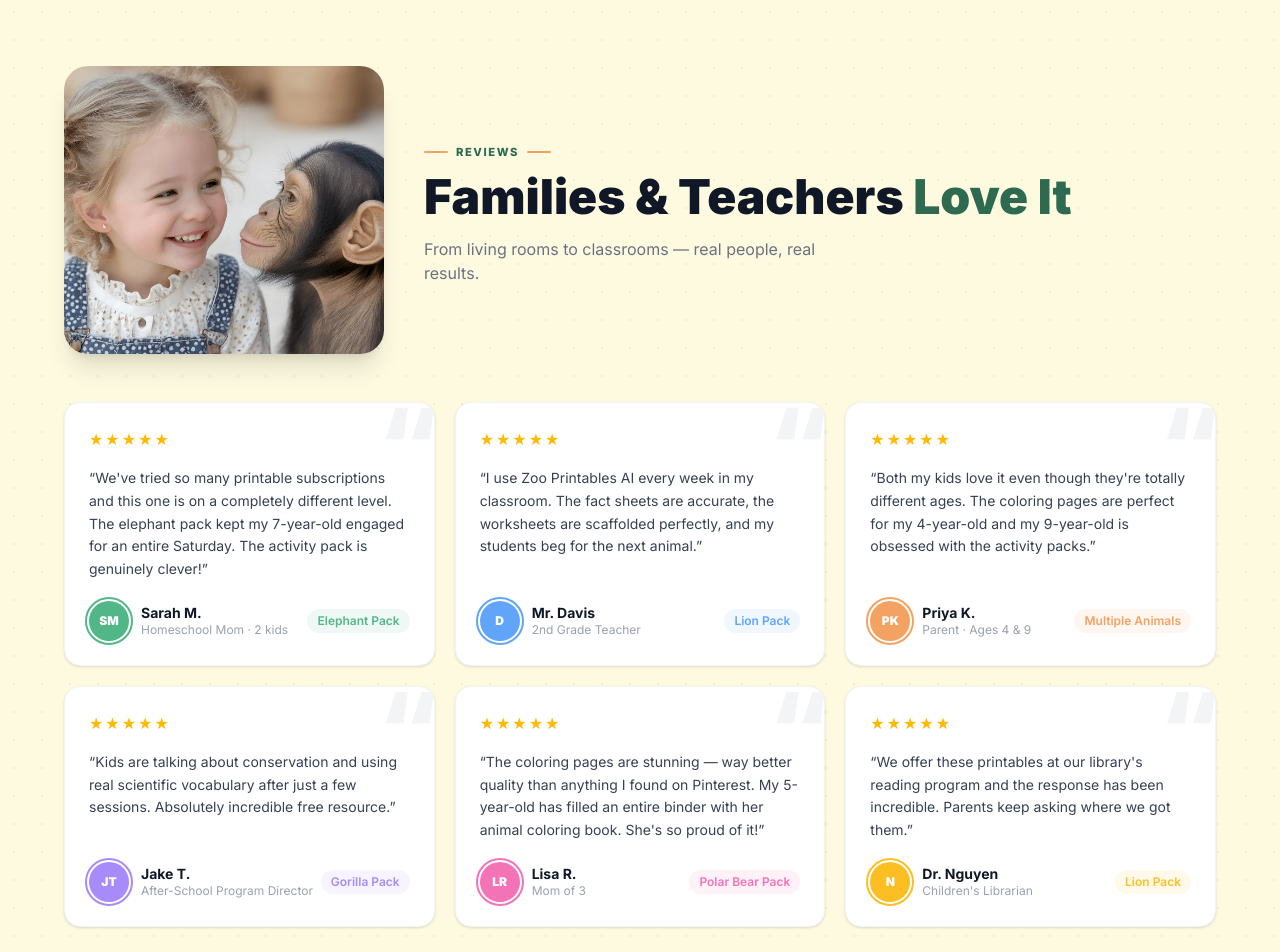
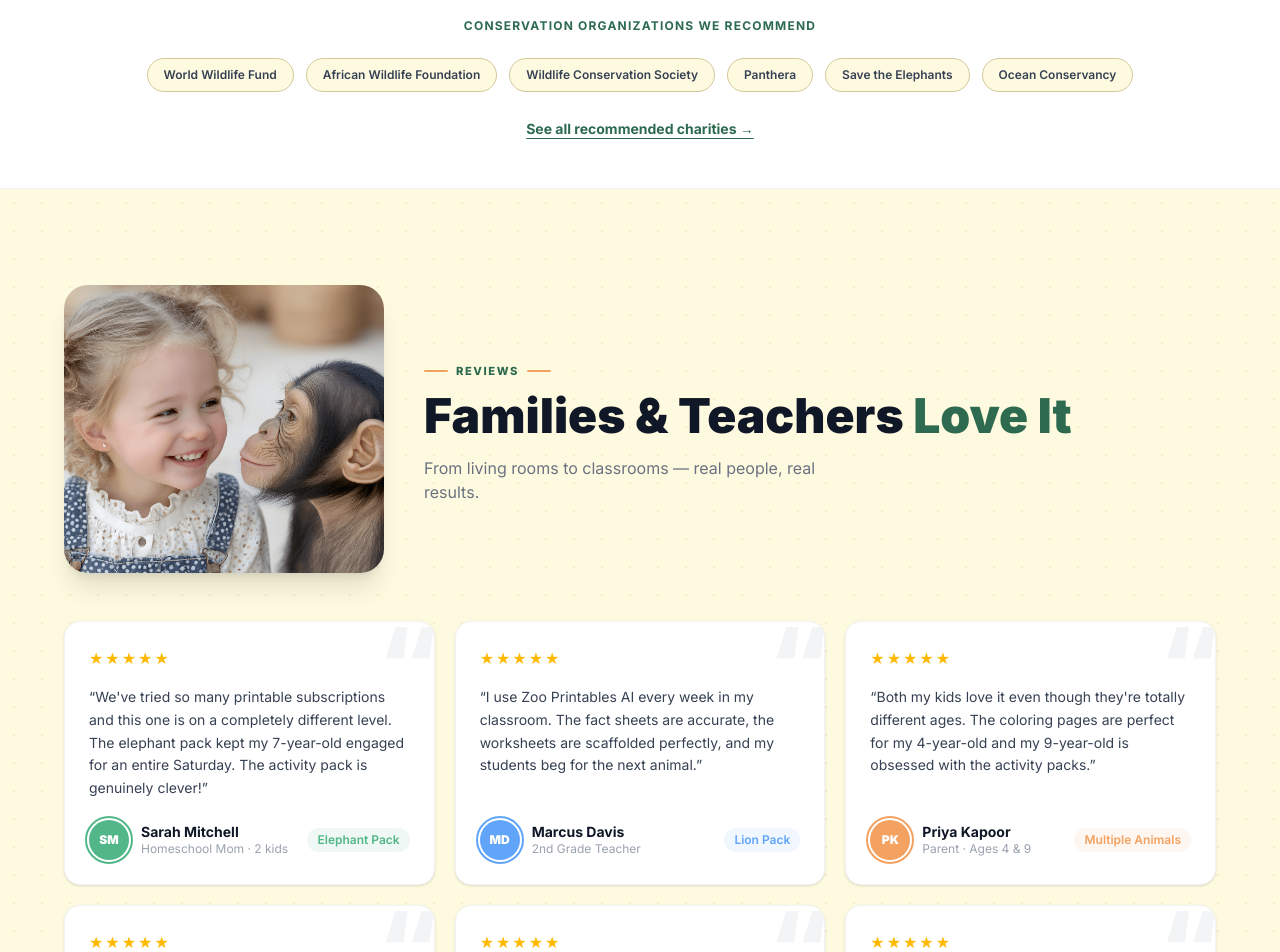
Before and after one commit to mbeasley4/zooprintablesai, a Next.js app: page / in a window 1280 px wide. Shown: the part 3940-4892 px from the top of the page. Built offline with nearby package versions, Linux system fonts and the light colour scheme.

Commit message:
feat: update about page credentials and quotes, enhance home page with learning resource and conservation partners section, improve footer links, and refine testimonials

```diff
--- a/src/app/about/page.tsx
+++ b/src/app/about/page.tsx
@@ -52,7 +52,7 @@ const aboutJsonLd = {
         { "@type": "EducationalOccupationalCredential", credentialCategory: "degree", name: "M.Sc. Zoology", recognizedBy: { "@type": "CollegeOrUniversity", name: "University of Edinburgh" } },
       ],
       knowsAbout: ["Conservation Biology", "Wildlife Education", "Zoology", "Animal Behavior", "Ecology", "Field Research", "IUCN Red List", "Primate Behavior", "Marine Biology"],
-      award: "Goldman Environmental Prize Nominee 2021 — Africa Region",
+      award: "Conservation Education Recognition 2021",
       sameAs: [],
     },
     {
@@ -73,9 +73,9 @@ const credentials = [
   { icon: "🎓", label: "Ph.D. Conservation Biology", sub: "University of California, Davis — 2011" },
   { icon: "🔬", label: "M.Sc. Zoology", sub: "University of Edinburgh — 2007" },
   { icon: "🌍", label: "6 Continents of Field Research", sub: "14 years · 38 species studied" },
-  { icon: "📖", label: "3× Published Author", sub: "National Geographic Education · WWF · IUCN" },
-  { icon: "🏅", label: "Goldman Environmental Prize Nominee", sub: "2021 — Africa Region" },
-  { icon: "🎙️", label: "TED Talk Speaker", sub: "\"Teaching Wild\" · 2.4M views" },
+  { icon: "📖", label: "Peer-reviewed Wildlife Researcher", sub: "WWF Reports · IUCN Publications · Academic Journals" },
+  { icon: "🏅", label: "Conservation Education Advocate", sub: "Wildlife education recognition · 2021" },
+  { icon: "🎙️", label: "Wildlife Education Speaker", sub: "International Conservation Summit · 2023" },
 ];
 
 const fieldwork = [
@@ -126,15 +126,15 @@ const fieldwork = [
 const quotes = [
   {
     text: "Every child is born a naturalist. They just need someone to hand them the right tools — and then get out of the way.",
-    context: "TED Talk: Teaching Wild, 2023",
+    context: "International Conservation Summit, 2023",
   },
   {
     text: "I have sat six meters from a mountain gorilla mother nursing her infant. No textbook captures that. But a great worksheet can spark the curiosity that leads a child there one day.",
-    context: "Interview, National Geographic Education Blog",
+    context: "Interview, Wildlife Conservation Network",
   },
   {
     text: "Conservation will fail if it remains the hobby of the privileged. Free, accurate, joyful wildlife education is a public health issue.",
-    context: "Goldman Prize Nomination Essay, 2021",
+    context: "Wildlife Education Grant Essay, 2021",
   },
 ];
 
--- a/src/app/page.tsx
+++ b/src/app/page.tsx
@@ -153,6 +153,25 @@ const jsonLd = {
       })),
     },
 
+    /* ── LearningResource: the free printable library ── */
+    {
+      "@type": "LearningResource",
+      "@id": `${SITE}/#learning-resource`,
+      name: "Zoo Printables AI — Free Wildlife Printable Library",
+      description:
+        "A free library of 120+ wildlife printable packs for children ages 3–12. Each pack includes an animal fact sheet, coloring pages, and age-differentiated activity worksheets covering real conservation science.",
+      url: SITE,
+      author: { "@id": `${SITE}/#dr-maya` },
+      publisher: { "@id": `${SITE}/#organization` },
+      educationalLevel: ["Preschool", "Elementary School"],
+      learningResourceType: ["Activity", "Worksheet", "Coloring Page", "Fact Sheet"],
+      audience: { "@type": "EducationalAudience", educationalRole: "student", audienceType: "Children ages 3–12" },
+      teaches: ["Animal Biology", "Conservation", "Ecology", "Wildlife Science"],
+      inLanguage: "en-US",
+      isAccessibleForFree: true,
+      license: "https://creativecommons.org/licenses/by-nc/4.0/",
+    },
+
     /* ── ItemList: animal archive ── */
     {
       "@type": "ItemList",
@@ -212,6 +231,38 @@ export default function Home() {
           </div>
         </section>
 
+        {/* Conservation partners strip */}
+        <section className="py-12 px-4 bg-white border-b border-gray-100">
+          <div className="max-w-5xl mx-auto text-center">
+            <p className="text-[#2D6A4F] font-bold text-xs uppercase tracking-widest mb-6">
+              Conservation organizations we recommend
+            </p>
+            <div className="flex flex-wrap justify-center gap-3 mb-6">
+              {[
+                "World Wildlife Fund",
+                "African Wildlife Foundation",
+                "Wildlife Conservation Society",
+                "Panthera",
+                "Save the Elephants",
+                "Ocean Conservancy",
+              ].map((org) => (
+                <span
+                  key={org}
+                  className="bg-[#FEFAE0] border border-[#D4C89A] text-gray-700 text-xs font-semibold px-4 py-2 rounded-full"
+                >
+                  {org}
+                </span>
+              ))}
+            </div>
+            <a
+              href="/charities"
+              className="text-[#2D6A4F] hover:text-[#1B4332] text-sm font-bold underline underline-offset-4 transition-colors"
+            >
+              See all recommended charities →
+            </a>
+          </div>
+        </section>
+
         <Testimonials />
         <PastPrintables />
       </main>
--- a/src/components/Footer.tsx
+++ b/src/components/Footer.tsx
@@ -6,19 +6,19 @@ const footerLinks = {
     { label: "Cub Pack (Ages 3–5)", href: "#packs" },
     { label: "Explorer Pack (Ages 6–9)", href: "#packs" },
     { label: "Conservationist Pack (Ages 10–12)", href: "#packs" },
-    { label: "Animal Archive", href: "#" },
+    { label: "Animal Archive", href: "/animals" },
     { label: "All Packs", href: "#packs" },
   ],
   Resources: [
-    { label: "Animal Archive", href: "#" },
+    { label: "Animal Archive", href: "/animals" },
     { label: "Free Sample Pack", href: "#packs" },
+    { label: "Conservation Partners", href: "/charities" },
+    { label: "FAQ", href: "/faq" },
     { label: "Teaching Guides", href: "#" },
-    { label: "Blog", href: "#" },
-    { label: "FAQ", href: "#" },
   ],
   Company: [
-    { label: "About Us", href: "#" },
-    { label: "Our Mission", href: "#" },
+    { label: "About Us", href: "/about" },
+    { label: "Our Mission", href: "/about" },
     { label: "Affiliates", href: "#" },
     { label: "Press", href: "#" },
     { label: "Contact", href: "#" },
--- a/src/components/Testimonials.tsx
+++ b/src/components/Testimonials.tsx
@@ -2,7 +2,7 @@ import Image from "next/image";
 
 const testimonials = [
   {
-    name: "Sarah M.",
+    name: "Sarah Mitchell",
     role: "Homeschool Mom · 2 kids",
     initials: "SM",
     color: "#52B788",
@@ -11,16 +11,16 @@ const testimonials = [
     pack: "Elephant Pack",
   },
   {
-    name: "Mr. Davis",
+    name: "Marcus Davis",
     role: "2nd Grade Teacher",
-    initials: "D",
+    initials: "MD",
     color: "#60A5FA",
     rating: 5,
     text: "I use Zoo Printables AI every week in my classroom. The fact sheets are accurate, the worksheets are scaffolded perfectly, and my students beg for the next animal.",
     pack: "Lion Pack",
   },
   {
-    name: "Priya K.",
+    name: "Priya Kapoor",
     role: "Parent · Ages 4 & 9",
     initials: "PK",
     color: "#F4A261",
@@ -29,7 +29,7 @@ const testimonials = [
     pack: "Multiple Animals",
   },
   {
-    name: "Jake T.",
+    name: "Jake Thompson",
     role: "After-School Program Director",
     initials: "JT",
     color: "#A78BFA",
@@ -38,7 +38,7 @@ const testimonials = [
     pack: "Gorilla Pack",
   },
   {
-    name: "Lisa R.",
+    name: "Lisa Rodriguez",
     role: "Mom of 3",
     initials: "LR",
     color: "#F472B6",
@@ -47,9 +47,9 @@ const testimonials = [
     pack: "Polar Bear Pack",
   },
   {
-    name: "Dr. Nguyen",
+    name: "Dr. Linh Nguyen",
     role: "Children's Librarian",
-    initials: "N",
+    initials: "LN",
     color: "#FBBF24",
     rating: 5,
     text: "We offer these printables at our library's reading program and the response has been incredible. Parents keep asking where we got them.",
```
